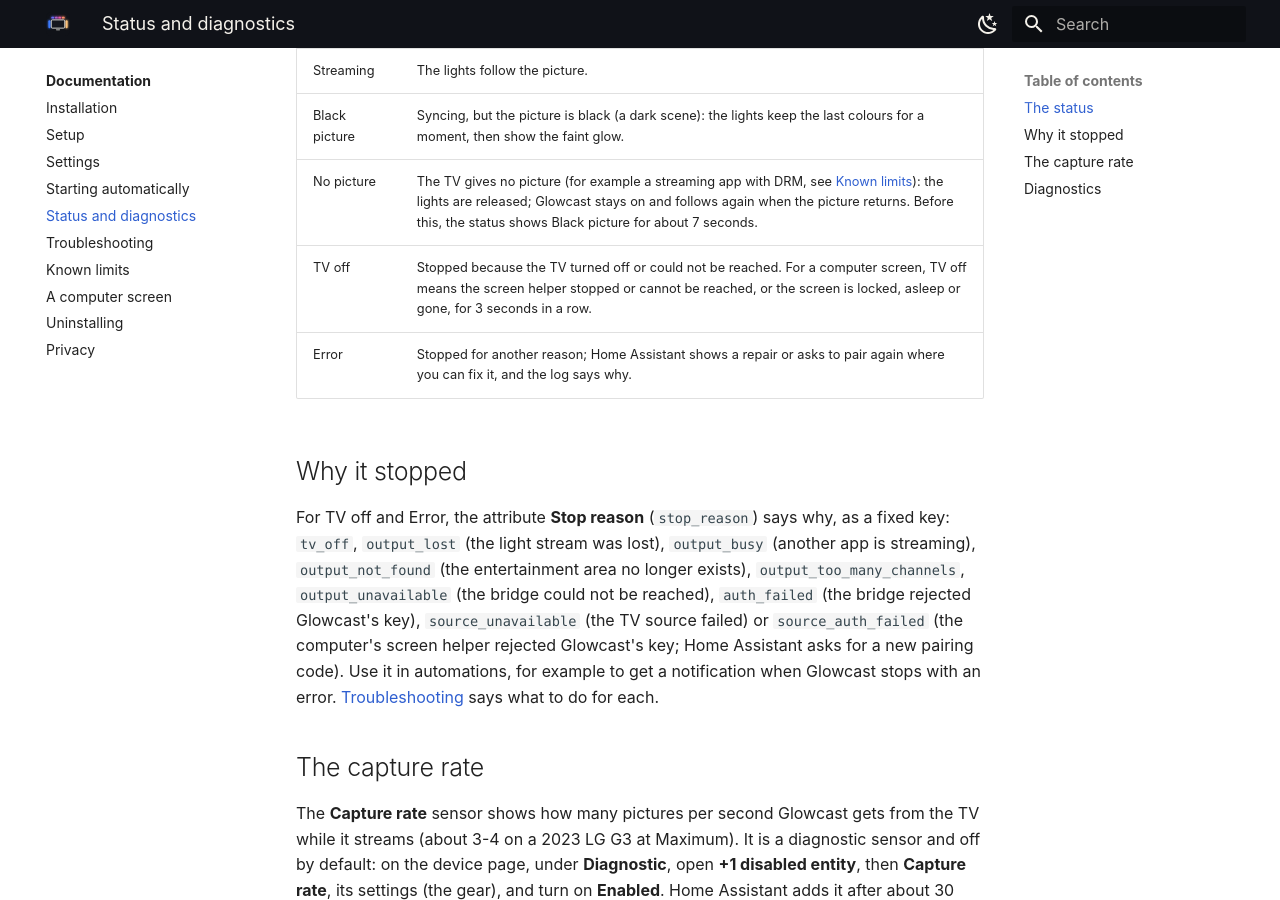
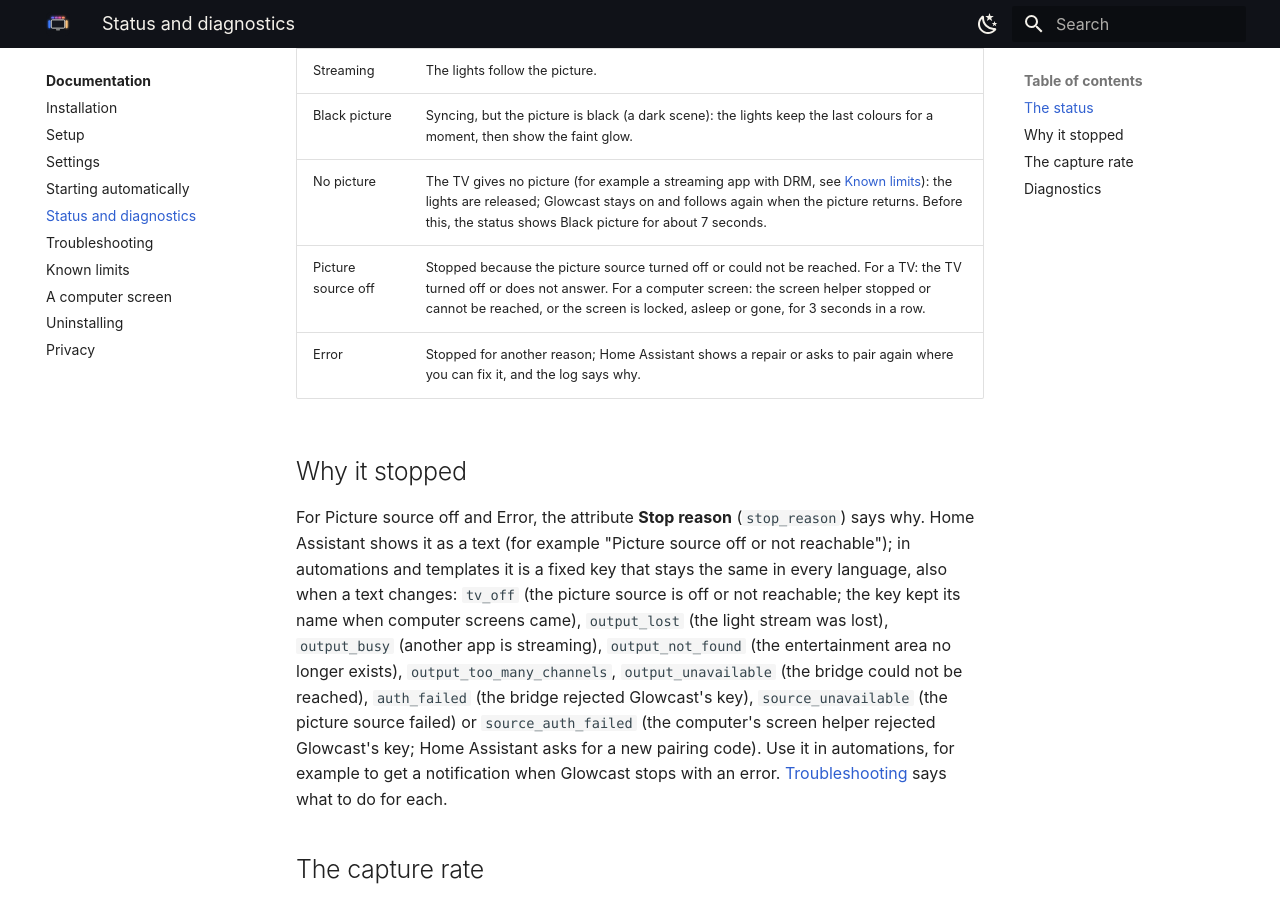
Before and after one commit to nicohabets/glowcast, an MkDocs documentation site: the page built from website/pages/docs/status.md, in a window 1280 px wide and 900 px high, scrolled down 499 px. Built offline with MkDocs 1.6.1 and Material for MkDocs 9.7.7, drawn with Linux system fonts in a browser that asks for light colours.

Commit message:
Site pages: the status says Picture source off (#155)
The status, troubleshooting and computer-screen pages use the new texts;
the stop reason keys stay the same for automations.

Co-Authored-By: Claude Opus 5.5 <noreply@anthropic.com>

```diff
--- a/website/pages/docs/status.md
+++ b/website/pages/docs/status.md
@@ -11,12 +11,12 @@ The **Status** sensor on Glowcast's device (for example `sensor.glowcast_living_
 | Streaming | The lights follow the picture. |
 | Black picture | Syncing, but the picture is black (a dark scene): the lights keep the last colours for a moment, then show the faint glow. |
 | No picture | The TV gives no picture (for example a streaming app with DRM, see [Known limits](limits.md)): the lights are released; Glowcast stays on and follows again when the picture returns. Before this, the status shows Black picture for about 7 seconds. |
-| TV off | Stopped because the TV turned off or could not be reached. For a computer screen, TV off means the screen helper stopped or cannot be reached, or the screen is locked, asleep or gone, for 3 seconds in a row. |
+| Picture source off | Stopped because the picture source turned off or could not be reached. For a TV: the TV turned off or does not answer. For a computer screen: the screen helper stopped or cannot be reached, or the screen is locked, asleep or gone, for 3 seconds in a row. |
 | Error | Stopped for another reason; Home Assistant shows a repair or asks to pair again where you can fix it, and the log says why. |
 
 ## Why it stopped
 
-For TV off and Error, the attribute **Stop reason** (`stop_reason`) says why, as a fixed key: `tv_off`, `output_lost` (the light stream was lost), `output_busy` (another app is streaming), `output_not_found` (the entertainment area no longer exists), `output_too_many_channels`, `output_unavailable` (the bridge could not be reached), `auth_failed` (the bridge rejected Glowcast's key), `source_unavailable` (the TV source failed) or `source_auth_failed` (the computer's screen helper rejected Glowcast's key; Home Assistant asks for a new pairing code). Use it in automations, for example to get a notification when Glowcast stops with an error. [Troubleshooting](troubleshooting.md) says what to do for each.
+For Picture source off and Error, the attribute **Stop reason** (`stop_reason`) says why. Home Assistant shows it as a text (for example "Picture source off or not reachable"); in automations and templates it is a fixed key that stays the same in every language, also when a text changes: `tv_off` (the picture source is off or not reachable; the key kept its name when computer screens came), `output_lost` (the light stream was lost), `output_busy` (another app is streaming), `output_not_found` (the entertainment area no longer exists), `output_too_many_channels`, `output_unavailable` (the bridge could not be reached), `auth_failed` (the bridge rejected Glowcast's key), `source_unavailable` (the picture source failed) or `source_auth_failed` (the computer's screen helper rejected Glowcast's key; Home Assistant asks for a new pairing code). Use it in automations, for example to get a notification when Glowcast stops with an error. [Troubleshooting](troubleshooting.md) says what to do for each.
 
 ## The capture rate
 
```
Also changed, not shown: website/pages/docs/computer-screen.md (+1 -1 lines), website/pages/docs/troubleshooting.md (+2 -2 lines).
